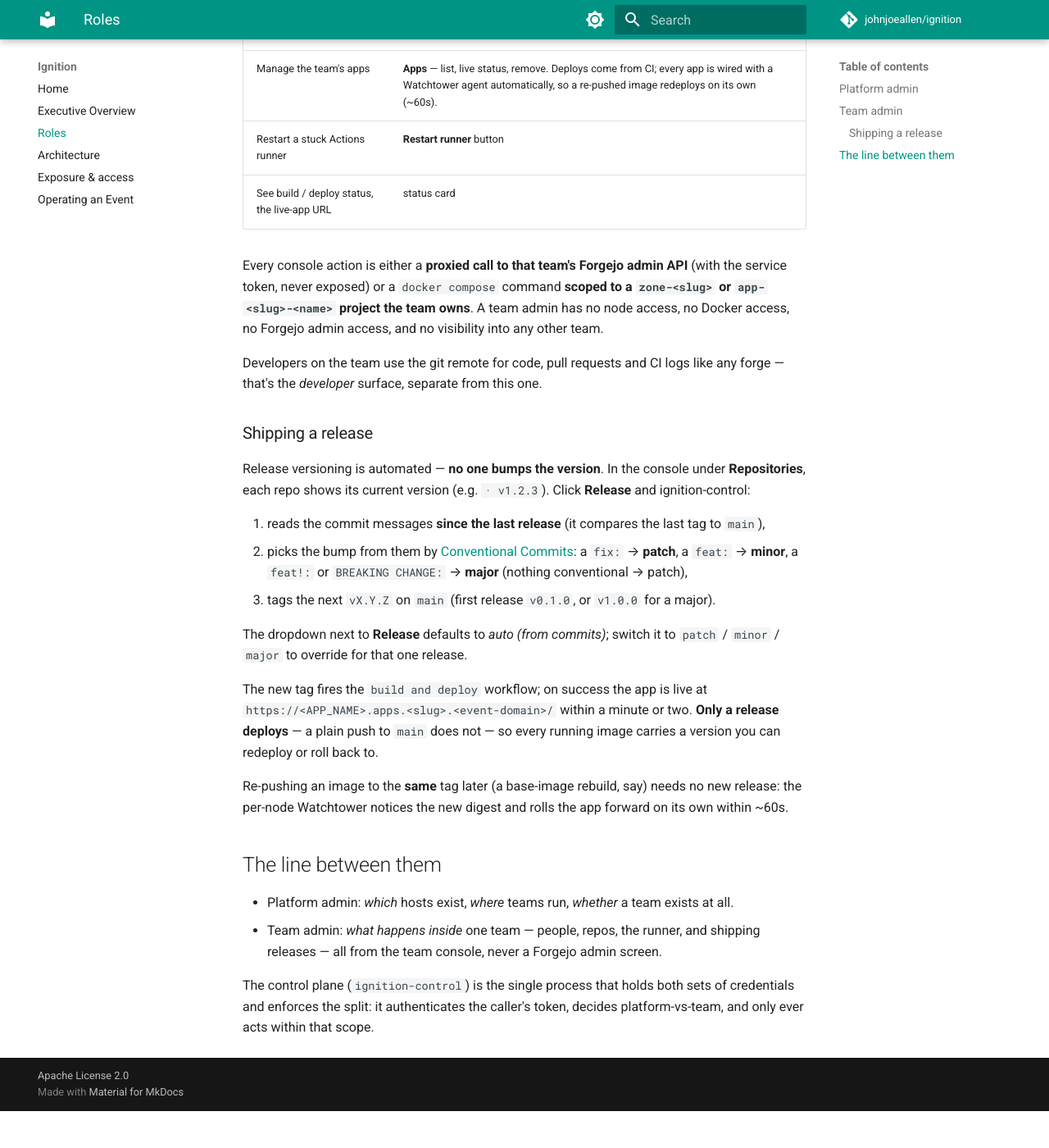
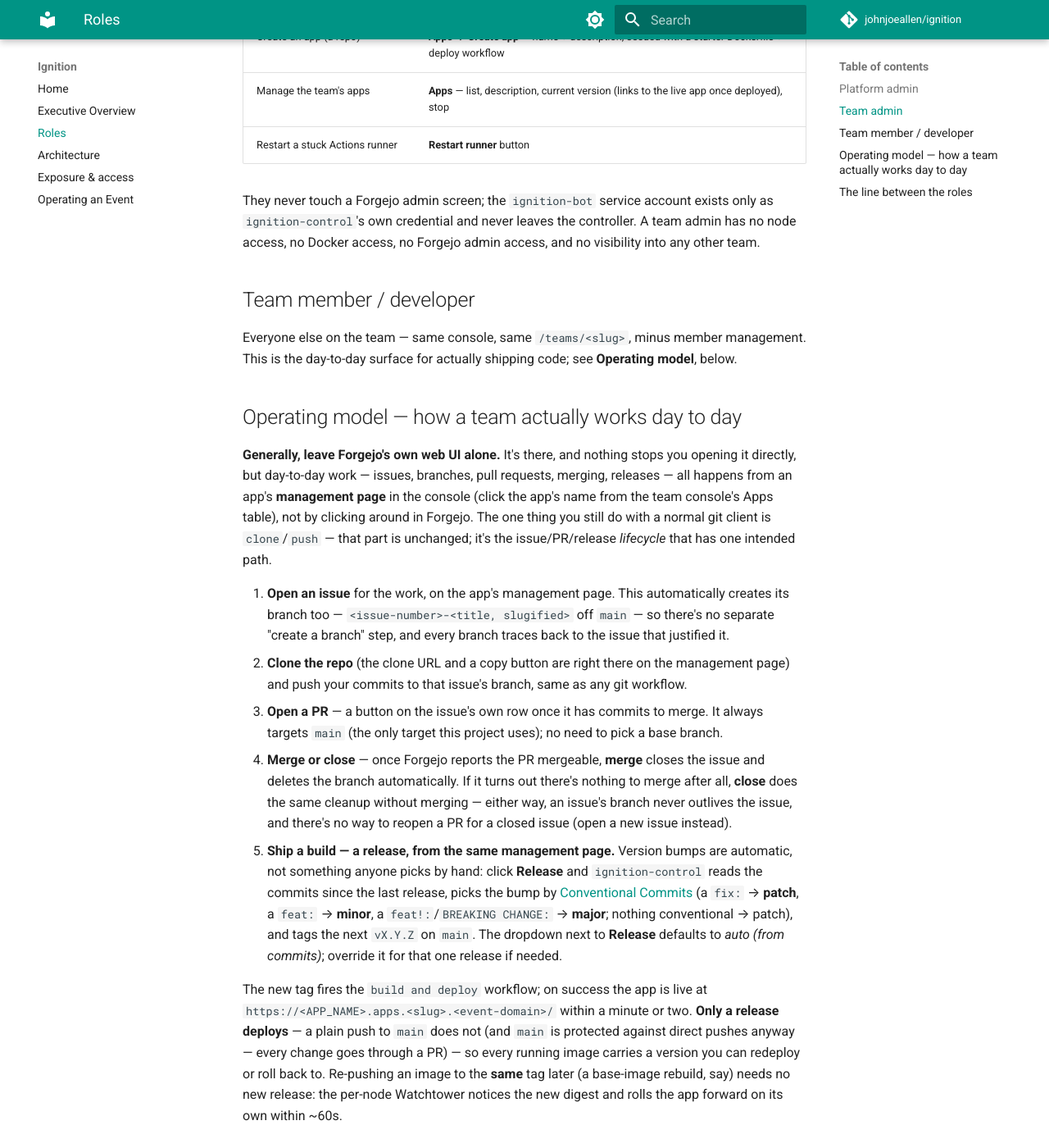
Before and after one commit to johnjoeallen/ignition, an MkDocs documentation site: the page built from docs/roles.md, in a window 1280 px wide and 1400 px high, scrolled down 1750 px. Shown: the whole window at 82% size. Built offline with MkDocs 1.6.1 and Material for MkDocs 9.7.7, drawn with Linux system fonts in a browser that asks for light colours; comment, search, counter and statistics services are not loaded; before the commit the page ends 3105 px from its top, so only the background shows below that; some of the changed text lies outside the part shown.

Commit message:
docs/roles.md: document the actual issue-driven operating model
This doc predated basically everything built this session — it still
described a bearer team-token signing into admin.<slug>.<domain>
(removed in favor of one console, email+password, role-based), a
"Repositories" nav (it's "Apps" now), and Release living directly in
the team console (it's on each app's own management page now). Fixed
those in the Team admin section since leaving them right next to new,
correct content would just be confusing.

Added what was actually asked for: a "Team member / developer" role
section and a proper "Operating model" walkthrough — generally leave
Forgejo's own web UI alone; day-to-day (issues, branches, PRs, merge/
close, releases) all happens from an app's management page instead.
Covers the real mechanics built this session: opening an issue creates
its branch automatically, a PR always targets main, merging/closing
both delete the branch and (for merge) close the issue via Forgejo's
own close-on-merge keyword, and Release is automatic-versioning from
Conventional Commits, not a manual bump.

Retitled the old "Shipping a release" section into this new one;
updated the two cross-references to it (docs/index.md,
docs/operating-an-event.md) to the new anchor.

Co-Authored-By: Claude Sonnet 5 <noreply@anthropic.com>
Claude-Session: https://claude.ai/code/session_01GEgvkxp9vBPD5rwkWEt4vM

````diff
--- a/docs/operating-an-event.md
+++ b/docs/operating-an-event.md
@@ -94,7 +94,7 @@ deploy — is older than `ignition.sweep.ttl` (default 24 h). Set
 
 Teams deploy themselves — the team lead hits **Release** in the team console.
 You don't run deploys for them. See
-[Roles → Shipping a release](roles.md#shipping-a-release).
+[Roles → Operating model](roles.md#operating-model-how-a-team-actually-works-day-to-day).
 
 ## Capacity
 
--- a/docs/roles.md
+++ b/docs/roles.md
@@ -1,27 +1,29 @@
 # Roles
 
-Ignition has two admin roles and a clean line between them.
+Ignition has three roles, one console (`https://<event-domain>/`, email +
+password login for everyone — no separate hostname, no token), and a clean
+line between what each role can do there.
 
 ```mermaid
 flowchart TB
     pa["Platform admin"]
-    za["Zone admin<br/>(one per zone / team lead)"]
-    dev["Team developers"]
+    za["Team admin<br/>(one or more per team)"]
+    dev["Team member / developer"]
 
-    subgraph cp["ignition-control (one service, two consoles)"]
-        nodes["Platform console → Nodes<br/>register · drain · capacity"]
-        zones["Platform console → Zones<br/>provision · place · move · destroy · roster"]
-        zoneconsole["Zone console<br/>users · repos · releases · apps · runner · status"]
+    subgraph cp["ignition-control — one console, by role"]
+        nodes["Nodes<br/>register · drain · capacity"]
+        teams["Teams<br/>provision · place · move · destroy · roster"]
+        teamconsole["Team console<br/>members · apps · issues/PRs/releases · runner · status"]
     end
 
     pa --> nodes
-    pa --> zones
-    za -->|"the only surface a zone admin sees"| zoneconsole
-    zoneconsole -->|"proxied API (service token)"| forgejo["the zone's Forgejo"]
-    dev -->|"git push / PRs / CI logs"| forgejo
+    pa --> teams
+    za -->|"the only surface a team admin sees"| teamconsole
+    dev -->|"same console, no member management"| teamconsole
+    teamconsole -->|"proxied API (service token), or the member's own PAT"| forgejo["the team's Forgejo"]
 
     pa -. "never touches" .-> forgejo
-    za -. "no node, Docker or Forgejo-admin access" .-> nodes
+    za -. "no node or Docker access" .-> nodes
 ```
 
 ## Platform admin
@@ -49,65 +51,84 @@ nodes and teams.
 
 ## Team admin
 
-One per team — the team lead. At provisioning time they get **one** credential:
-a **team token** (`state/zones/<slug>/zone-token`) which signs them in at
-`https://admin.<slug>.<event-domain>/` — the **team console**.
-
-That console is their whole surface. They never touch a Forgejo admin screen;
-the `ignition-bot` Forgejo account exists only as ignition-control's service credential
-and stays on the controller. Everything below is a console action:
+One or more per team. Signs into the same one console, same email + password
+as everyone else — what makes them a team admin is the `ZONE_ADMIN:<slug>`
+role on that team, not a separate login or hostname. Their console is
+`/teams/<slug>` — everything below is a console action there:
 
 | Task | In the console |
 |---|---|
-| Add / remove team members | **Users** — creates the Forgejo account for them |
-| Create repositories | **Repositories → Create repo** |
-| Ship a build | **Repositories → Release** — version is picked from commits since the last release (override available); see below |
-| Manage the team's apps | **Apps** — list, live status, remove. Deploys come from CI; every app is wired with a Watchtower agent automatically, so a re-pushed image redeploys on its own (~60s). |
+| Add / remove team members | **Members** — creates their Forgejo account too, from their email |
+| Reset a member's git password, or your own | **Members** — the regenerate icon next to the password/PAT (yours is always self-service; another member's needs admin) |
+| Create an app (a repo) | **Apps → Create app** — name + description, seeded with a starter Dockerfile + deploy workflow |
+| Manage the team's apps | **Apps** — list, description, current version (links to the live app once deployed), stop |
 | Restart a stuck Actions runner | **Restart runner** button |
-| See build / deploy status, the live-app URL | status card |
 
-Every console action is either a **proxied call to that team's Forgejo admin
-API** (with the service token, never exposed) or a `docker compose` command
-**scoped to a `zone-<slug>` or `app-<slug>-<name>` project the team owns**. A
-team admin has no node access, no Docker access, no Forgejo admin access, and
-no visibility into any other team.
+They never touch a Forgejo admin screen; the `ignition-bot` service account
+exists only as `ignition-control`'s own credential and never leaves the
+controller. A team admin has no node access, no Docker access, no Forgejo
+admin access, and no visibility into any other team.
 
-Developers on the team use the git remote for code, pull requests and CI logs
-like any forge — that's the *developer* surface, separate from this one.
+## Team member / developer
 
-### Shipping a release
+Everyone else on the team — same console, same `/teams/<slug>`, minus member
+management. This is the day-to-day surface for actually shipping code; see
+**Operating model**, below.
 
-Release versioning is automated — **no one bumps the version**. In the console
-under **Repositories**, each repo shows its current version (e.g. `· v1.2.3`).
-Click **Release** and ignition-control:
+## Operating model — how a team actually works day to day
 
-1. reads the commit messages **since the last release** (it compares the last
-   tag to `main`),
-2. picks the bump from them by [Conventional Commits](https://www.conventionalcommits.org/):
-   a `fix:` → **patch**, a `feat:` → **minor**, a `feat!:` or `BREAKING CHANGE:`
-   → **major** (nothing conventional → patch),
-3. tags the next `vX.Y.Z` on `main` (first release `v0.1.0`, or `v1.0.0` for a
-   major).
+**Generally, leave Forgejo's own web UI alone.** It's there, and nothing
+stops you opening it directly, but day-to-day work — issues, branches, pull
+requests, merging, releases — all happens from an app's **management page**
+in the console (click the app's name from the team console's Apps table),
+not by clicking around in Forgejo. The one thing you still do with a normal
+git client is `clone`/`push` — that part is unchanged; it's the
+issue/PR/release *lifecycle* that has one intended path.
 
-The dropdown next to **Release** defaults to *auto (from commits)*; switch it to
-`patch` / `minor` / `major` to override for that one release.
+1. **Open an issue** for the work, on the app's management page. This
+   automatically creates its branch too — `<issue-number>-<title, slugified>`
+   off `main` — so there's no separate "create a branch" step, and every
+   branch traces back to the issue that justified it.
+2. **Clone the repo** (the clone URL and a copy button are right there on the
+   management page) and push your commits to that issue's branch, same as any
+   git workflow.
+3. **Open a PR** — a button on the issue's own row once it has commits to
+   merge. It always targets `main` (the only target this project uses); no
+   need to pick a base branch.
+4. **Merge or close** — once Forgejo reports the PR mergeable, **merge**
+   closes the issue and deletes the branch automatically. If it turns out
+   there's nothing to merge after all, **close** does the same cleanup
+   without merging — either way, an issue's branch never outlives the issue,
+   and there's no way to reopen a PR for a closed issue (open a new issue
+   instead).
+5. **Ship a build — a release, from the same management page.** Version
+   bumps are automatic, not something anyone picks by hand: click **Release**
+   and `ignition-control` reads the commits since the last release, picks the
+   bump by [Conventional Commits](https://www.conventionalcommits.org/) (a
+   `fix:` → **patch**, a `feat:` → **minor**, a `feat!:`/`BREAKING CHANGE:` →
+   **major**; nothing conventional → patch), and tags the next `vX.Y.Z` on
+   `main`. The dropdown next to **Release** defaults to *auto (from
+   commits)*; override it for that one release if needed.
 
 The new tag fires the `build and deploy` workflow; on success the app is live
 at `https://<APP_NAME>.apps.<slug>.<event-domain>/` within a minute or two.
-**Only a release deploys** — a plain push to `main` does not — so every running
-image carries a version you can redeploy or roll back to.
+**Only a release deploys** — a plain push to `main` does not (and `main` is
+protected against direct pushes anyway — every change goes through a PR) —
+so every running image carries a version you can redeploy or roll back to.
+Re-pushing an image to the **same** tag later (a base-image rebuild, say)
+needs no new release: the per-node Watchtower notices the new digest and
+rolls the app forward on its own within ~60s.
 
-Re-pushing an image to the **same** tag later (a base-image rebuild, say) needs
-no new release: the per-node Watchtower notices the new digest and rolls the
-app forward on its own within ~60s.
-
-## The line between them
+## The line between the roles
 
 - Platform admin: *which* hosts exist, *where* teams run, *whether* a team
   exists at all.
-- Team admin: *what happens inside* one team — people, repos, the runner, and
-  shipping releases — all from the team console, never a Forgejo admin screen.
+- Team admin: *who's on* one team and at what role — everything else is the
+  same surface every member gets.
+- Team member: the operating model above — issues, PRs, releases, all from
+  the app's management page, never a Forgejo admin screen.
 
-The control plane (`ignition-control`) is the single process that holds both sets of
-credentials and enforces the split: it authenticates the caller's token,
-decides platform-vs-team, and only ever acts within that scope.
+The control plane (`ignition-control`) is the single process that holds every
+credential (platform, per-team service accounts, per-member git logins) and
+enforces the split: it authenticates the signed-in session, decides what
+role(s) it holds, and only ever acts within that scope.
````
Also changed, not shown: docs/index.md (+1 -1 lines).
